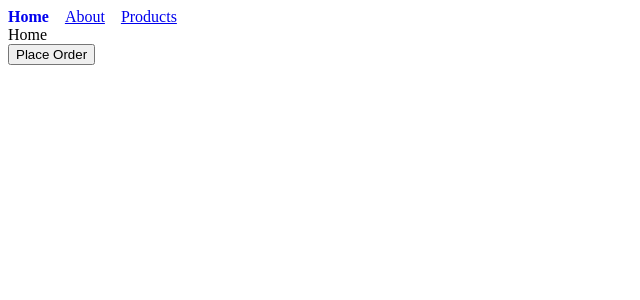
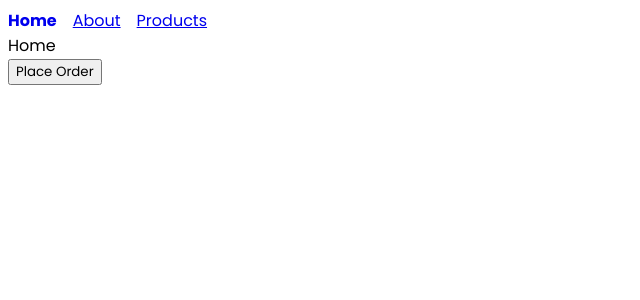
Before and after one commit to githinjisamson1/learning-react, a React (Create React App) app in the folder hello-world/: page / in a window 1280 px wide. Shown: the top 300 px of the page, without its empty margins (0-640 px from the left). Built offline with nearby package versions, Linux system fonts and the light colour scheme.

Commit message:
Add some styling

```diff
--- a/hello-world/src/styles.css
+++ b/hello-world/src/styles.css
@@ -1,7 +1,11 @@
+@import url("https://fonts.googleapis.com/css2?family=Dancing+Script&family=Poppins:ital,wght@0,200;0,300;0,400;0,500;0,600;0,700;1,300&display=swap");
+
 * {
   /* margin: 0;
   padding: 0;
   box-sizing: border-box; */
+  font-family: "Dancing Script", cursive;
+  font-family: "Poppins", sans-serif;
 }
 .error {
   color: red;
```
